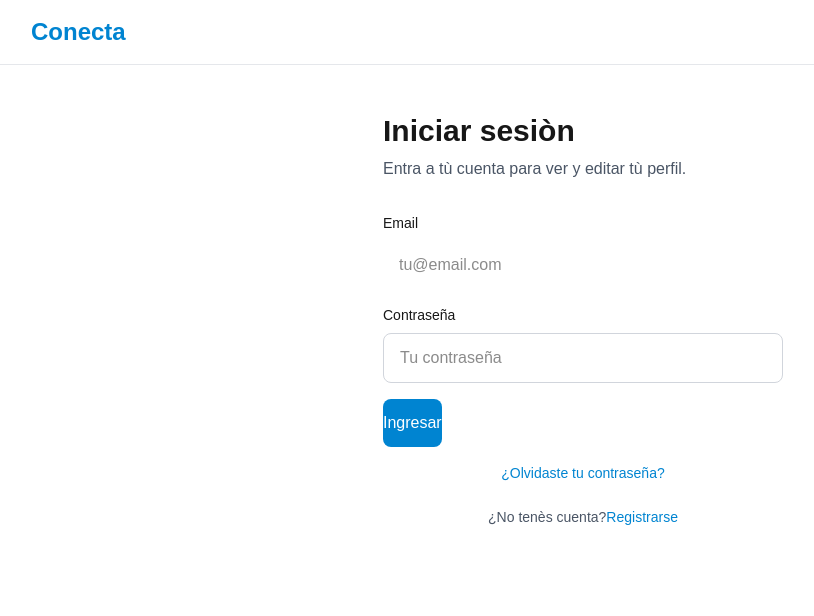
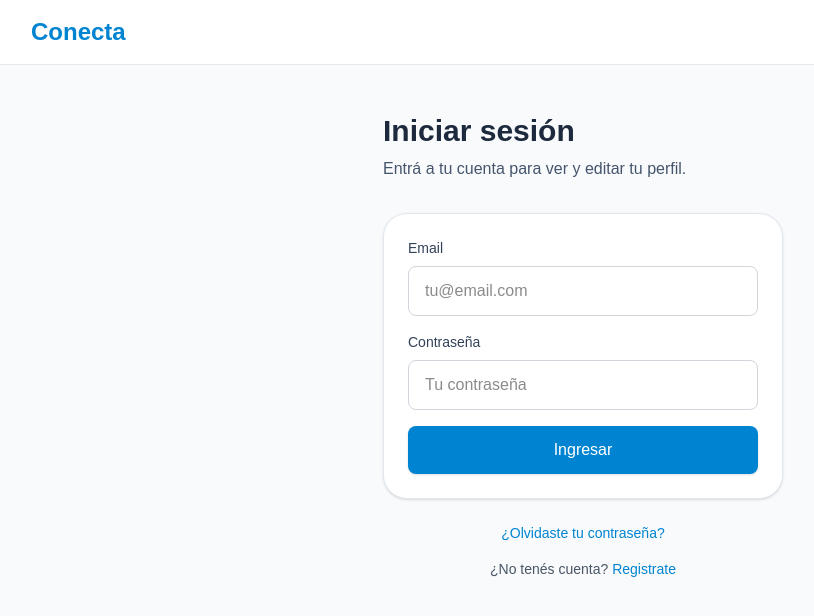
Before and after one commit to y1184/conecta, a Next.js app: page /login in a window 1280 px wide. Shown: the top 616 px of the page, without its empty margins (57-871 px from the left). Built offline with nearby package versions, Linux system fonts and the light colour scheme; no server answers.

Commit message:
Fix: redireccionar al perfil al loguearse y corregir estilos

```diff
--- a/src/app/login/page.tsx
+++ b/src/app/login/page.tsx
@@ -1,10 +1,11 @@
 "use client";
+
 import { useState } from "react";
 import Link from "next/link";
 import { useRouter } from "next/navigation";
 import { supabase } from "@/utils/supabase/client";
 
-export default function Login () {
+export default function Login() {
   const [email, setEmail] = useState("");
   const [password, setPassword] = useState("");
   const [loading, setLoading] = useState(false);
@@ -15,7 +16,7 @@ export default function Login () {
     setLoading(true);
     setError("");
 
-        const {error: authError} = await supabase.auth.signInWithPassword({
+    const { error: authError } = await supabase.auth.signInWithPassword({
       email: email,
       password: password,
     });
@@ -25,12 +26,14 @@ export default function Login () {
       setLoading(false);
       return;
     }
-        router.push("/trabajadores");
+
+    // 👈 ACÁ ESTÁ LA MAGIA: Ahora te manda a tu perfil
+    router.push("/perfil");
   };
 
   return (
-        <div className="min-h-screen bg-white">
-            <header className="border-b border-gray-200">
+    <div className="min-h-screen bg-slate-50">
+      <header className="border-b border-gray-200 bg-white">
         <div className="max-w-6xl mx-auto px-6 py-4">
           <Link href="/" className="text-2xl font-bold text-sky-600">
             Conecta
@@ -39,14 +42,14 @@ export default function Login () {
       </header>
 
       <main className="max-w-md mx-auto px-6 py-12">
-                <h1 className="text-3xl font-bold mb-2">Iniciar sesiòn</h1>
-                <p className="text-gray-600 mb-8">
-                    Entra a tù cuenta para ver y editar tù perfil.
+        <h1 className="text-3xl font-bold mb-2 text-slate-800">Iniciar sesión</h1>
+        <p className="text-slate-600 mb-8">
+          Entrá a tu cuenta para ver y editar tu perfil.
         </p>
 
-                <div className="space-y-4">
+        <div className="bg-white p-6 rounded-3xl border border-slate-200 shadow-sm space-y-4">
           <div>
-                        <label className="block text-sm font-medium mb-2">
+            <label className="block text-sm font-medium mb-2 text-slate-700">
               Email
             </label>
             <input
@@ -54,12 +57,12 @@ export default function Login () {
               value={email}
               onChange={(e) => setEmail(e.target.value)}
               placeholder="tu@email.com"
-                        className="w-full boder border-gray-300 rounded-lg px-4 py-3 outline-none focus:border-blue-600"
+              className="w-full border border-gray-300 rounded-lg px-4 py-3 outline-none focus:border-sky-500 transition-colors"
             />
           </div>
 
-                    <div >
-                        <label className="block text-sm font-medium mb-2">
+          <div>
+            <label className="block text-sm font-medium mb-2 text-slate-700">
               Contraseña
             </label>
             <input
@@ -67,36 +70,33 @@ export default function Login () {
               value={password}
               onChange={(e) => setPassword(e.target.value)}
               placeholder="Tu contraseña"
-                        className="w-full border border-gray-300 rounded-lg px-4 py-3 outline-none focus:border-blue-600"
+              className="w-full border border-gray-300 rounded-lg px-4 py-3 outline-none focus:border-sky-500 transition-colors"
             />
           </div>
 
-                    {error&& (
-                        <p className="text-red-600 text-sm">{error}</p>
+          {error && (
+            <p className="text-red-600 text-sm font-medium">{error}</p>
           )}
 
           <button
             onClick={handleLogin}
             disabled={loading}
-                    className="w-full- bg-sky-600 text-white font-medium py-3 rounded-lg hover:bg-blue-700 disabled:opacity-50"
+            className="w-full bg-sky-600 text-white font-medium py-3 rounded-lg hover:bg-sky-700 disabled:opacity-50 transition-colors shadow-sm"
           >
             {loading ? "Ingresando..." : "Ingresar"}
           </button>
         </div>
 
-                <p className="text-sm text-center mt-4">
-                    <Link
-                    href="/recuperar"
-                    className="text-sky-600 hover:underline"
-                    >
+        <p className="text-sm text-center mt-6">
+          <Link href="/recuperar" className="text-sky-600 hover:underline">
             ¿Olvidaste tu contraseña?
           </Link>
         </p>
 
-                <p className="text-sm text-gray-600 mt-6 text-center">
-                    ¿No tenès cuenta?{""}
-                    <Link href="/registro" className="text-sky-600 hover:underline">
-                    Registrarse
+        <p className="text-sm text-gray-600 mt-4 text-center">
+          ¿No tenés cuenta?{" "}
+          <Link href="/registro" className="text-sky-600 font-medium hover:underline">
+            Registrate
           </Link>
         </p>
       </main>
```
Lines whose indentation alone changed are shown as unchanged.
